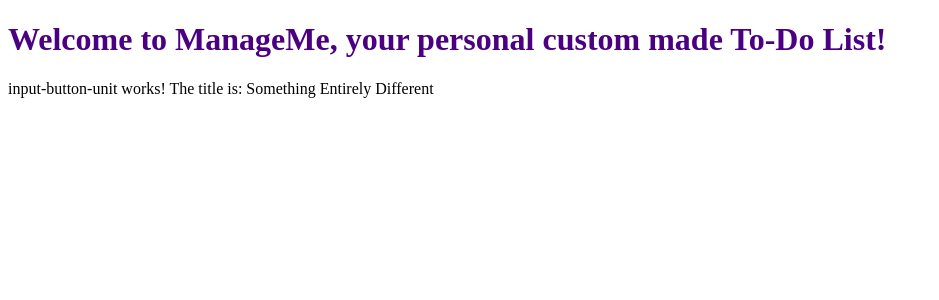
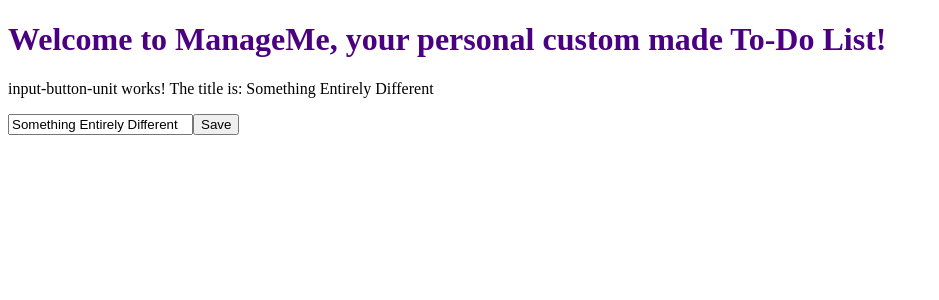
Before and after one commit to MackRoe/ToDo_Angular, an Angular app: page / in a window 1280 px wide. Shown: the top 300 px of the page, without its empty margins (0-939 px from the left). Built offline with nearby package versions, Linux system fonts and the light colour scheme.

Commit message:
add input field and button

```diff
--- a/src/app/input-button-unit/input-button-unit.component.ts
+++ b/src/app/input-button-unit/input-button-unit.component.ts
@@ -7,6 +7,9 @@ import { Component, OnInit } from '@angular/core';
       input-button-unit works!
       The title is: {{ title }}
     </p>
+
+    <input [value]="title">
+    <button>Save</button>
   `,
   styleUrls: ['./input-button-unit.component.scss']
 })
```
